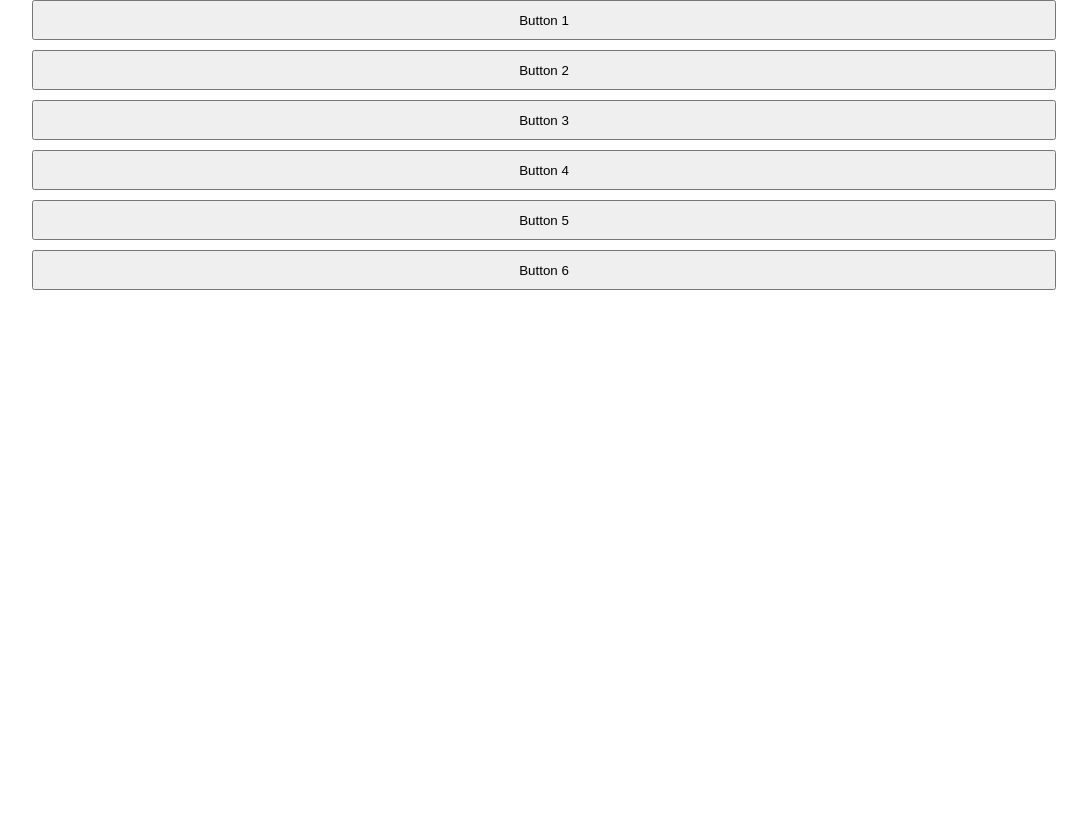
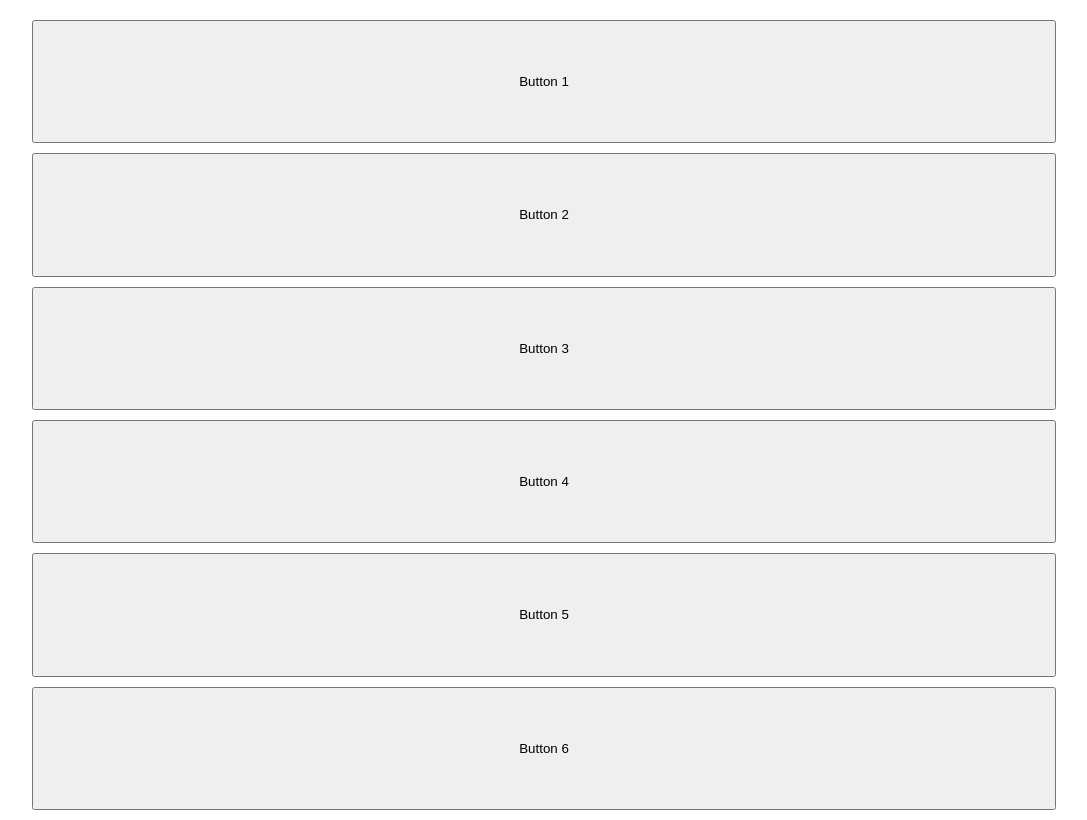
Before and after one commit to mcrombeen/Getijden3, a plain HTML site: page index.html in a window 1280 px wide. Shown: the whole page, without its empty margins (96-1183 px from the left). Drawn offline with Linux system fonts and the light colour scheme.

Commit message:
Update index.html

```diff
--- a/index.html
+++ b/index.html
@@ -15,11 +15,12 @@
         justify-content: flex-start;
         align-items: center;
         height: 100vh;
+        margin-top: 20px;
       }
 
       button {
         width: 80%;
-        height: 40px;
+        height: 80%;
         margin-bottom: 10px;
       }
     </style>
```
